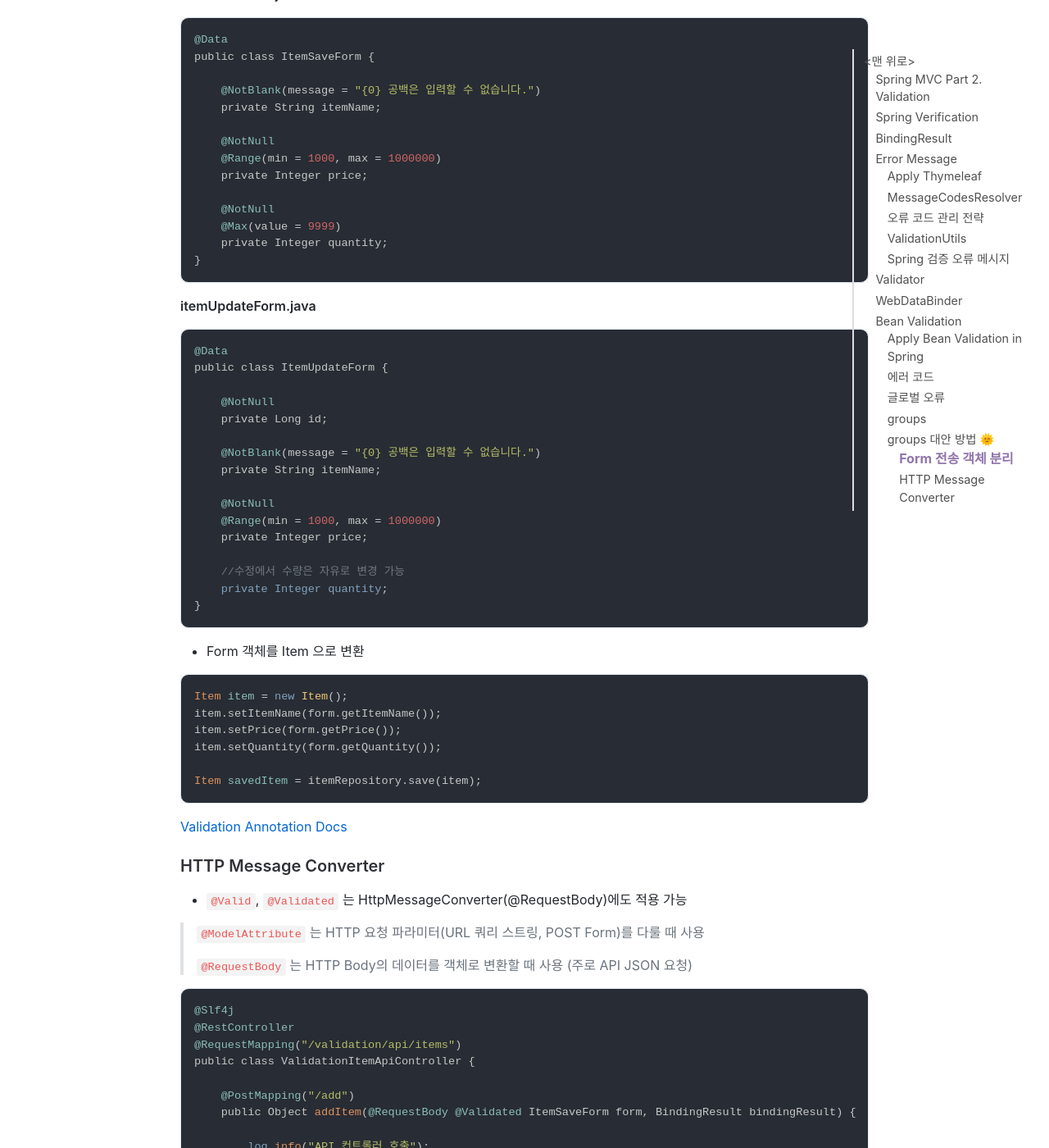
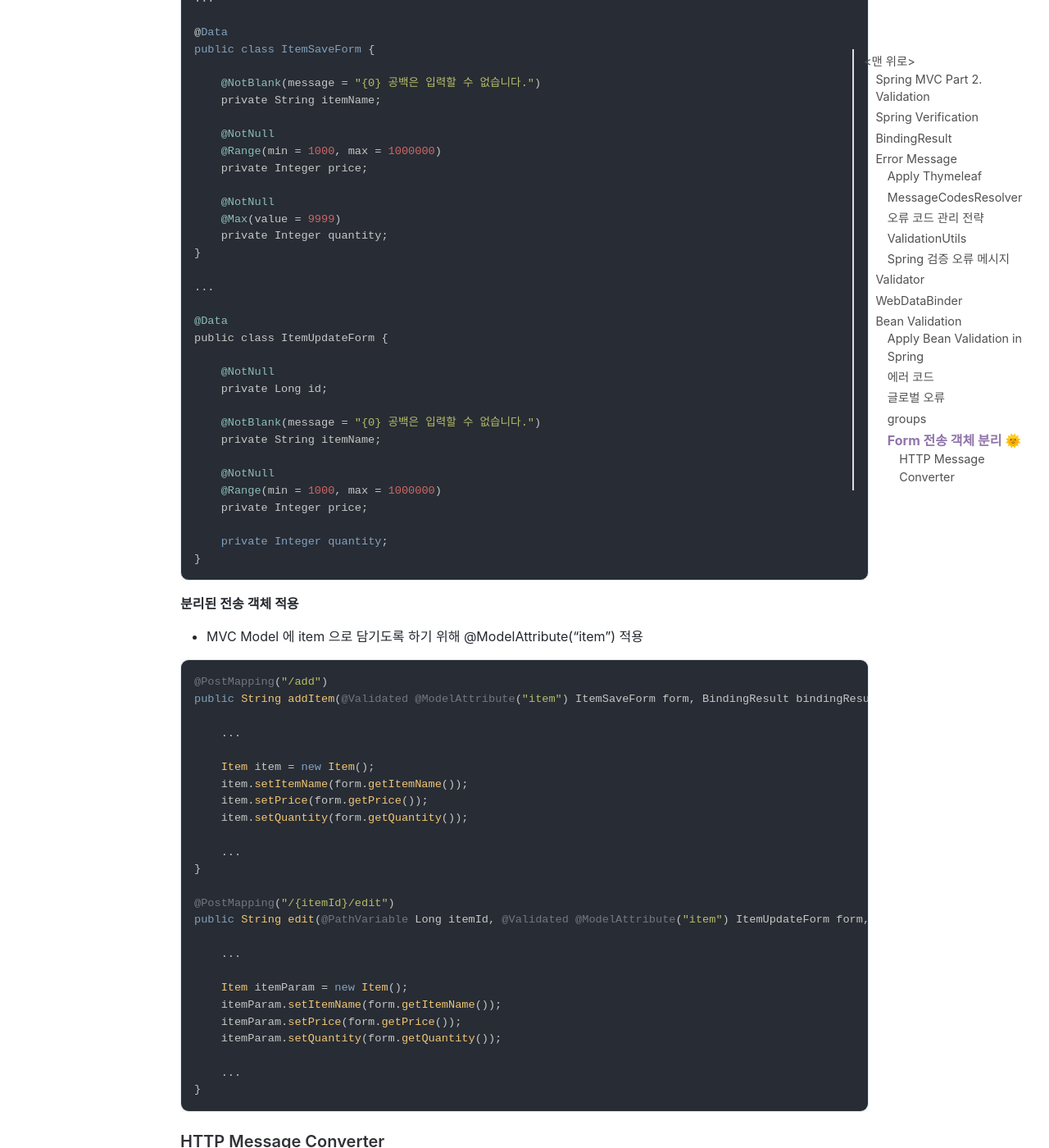
Before and after one commit to jihunparkme/jihunparkme.github.io, a Jekyll site: the page built from _posts/2021-10-12-Spring-MVC-Part2-Validation.md, in a window 1280 px wide and 1400 px high, scrolled down 15882 px. Shown: the whole window at 82% size. Built offline with Jekyll 4.4.1, drawn with Linux system fonts in a browser that asks for light colours; nearby versions of some CDN libraries; comment, search, counter and statistics services are not loaded; some of the changed text lies outside the part shown.

Commit message:
[Conquest of Spring] Form 전송 객체 분리

````diff
--- a/_posts/2021-10-12-Spring-MVC-Part2-Validation.md
+++ b/_posts/2021-10-12-Spring-MVC-Part2-Validation.md
@@ -695,14 +695,14 @@ public String edit(@PathVariable Long itemId, @Validated(UpdateCheck.class) @Mod
 }
 ```
 
-## groups 대안 방법 🌞
+## Form 전송 객체 분리 🌞
 
-### Form 전송 객체 분리
+groups 기능을 사용하면 전반적인 복잡도가 상승해서 실무에서는 주로 폼 객체를 분리해서 사용
+- 등록과 수정은 다루는 데이터 범위에 차이가 있다보니 완전히 다른 데이터가 넘어온다.
+- 따라서, Save/Update 별도의 객체로 데이터를 전달받는 것이 좋다.
+- 폼 데이터 전달을 위한 별도의 객체를 사용하면 등록, 수정이 완전히 분리되기 때문에 groups 적용이 불필요
 
-- 수정의 경우 등록과 수정은 완전히 다른 데이터가 넘어온다.
-- 따라서 Save/Update 별도의 객체로 데이터를 전달받는 것이 좋다.
-
-**item.java**
+**Form 전송 객체 분리**
 
 ```java
 @Data
@@ -712,11 +712,9 @@ public class Item {
     private Integer price;
     private Integer quantity;
 }
-```
 
-**itemSaveForm.java**
+...
 
-```java
 @Data
 public class ItemSaveForm {
 
@@ -731,11 +729,9 @@ public class ItemSaveForm {
     @Max(value = 9999)
     private Integer quantity;
 }
-```
 
-**itemUpdateForm.java**
+...
 
-```java
 @Data
 public class ItemUpdateForm {
 
@@ -749,23 +745,41 @@ public class ItemUpdateForm {
     @Range(min = 1000, max = 1000000)
     private Integer price;
 
-    //수정에서 수량은 자유로 변경 가능
     private Integer quantity;
 }
 ```
 
-- Form 객체를 Item 으로 변환
+**분리된 전송 객체 적용**
+
+- MVC Model 에 item 으로 담기도록 하기 위해 @ModelAttribute("item") 적용
 
 ```java
-Item item = new Item();
-item.setItemName(form.getItemName());
-item.setPrice(form.getPrice());
-item.setQuantity(form.getQuantity());
+@PostMapping("/add")
+public String addItem(@Validated @ModelAttribute("item") ItemSaveForm form, BindingResult bindingResult, RedirectAttributes redirectAttributes) {
 
-Item savedItem = itemRepository.save(item);
+    ...
+
+    Item item = new Item();
+    item.setItemName(form.getItemName());
+    item.setPrice(form.getPrice());
+    item.setQuantity(form.getQuantity());
+
+    ...
+}
+
+@PostMapping("/{itemId}/edit")
+public String edit(@PathVariable Long itemId, @Validated @ModelAttribute("item") ItemUpdateForm form, BindingResult bindingResult) {
+
+    ...
+
+    Item itemParam = new Item();
+    itemParam.setItemName(form.getItemName());
+    itemParam.setPrice(form.getPrice());
+    itemParam.setQuantity(form.getQuantity());
+
+    ...
+}
 ```
-
-[Validation Annotation Docs](https://docs.jboss.org/hibernate/validator/6.2/reference/en-US/html_single/#validator-defineconstraints-spec)
 
 ### HTTP Message Converter
 
````
